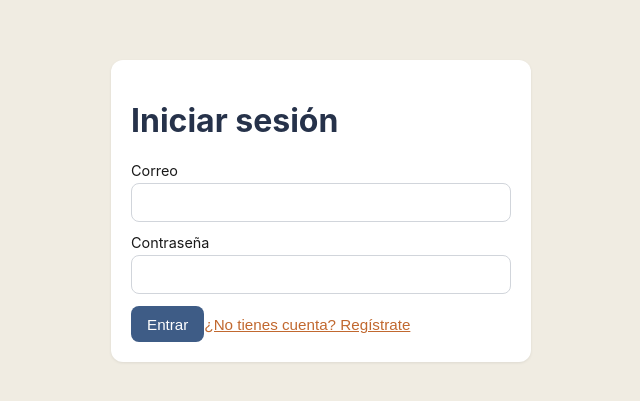
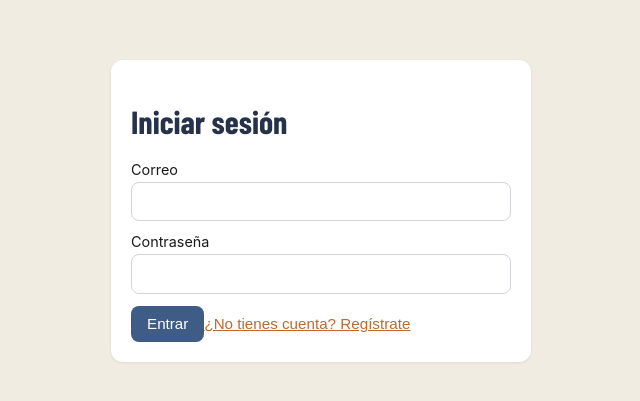
Before and after one commit to joseluisgarciarizo-del/mis-finanzas, a React (Vite) app: page / in a window 1280 px wide. Shown: the part 181-582 px from the top of the page, without its empty margins (319-959 px from the left). Built offline with nearby package versions, Linux system fonts and the light colour scheme; no server answers.

Commit message:
Update estilos.css

```diff
--- a/src/estilos.css
+++ b/src/estilos.css
@@ -226,4 +226,5 @@ button:disabled { opacity: 0.6; }
 .fila-inferior-detalle {
   font-size: 0.9rem;
 }
-h1 { color: #26324A; }
+
+h1 { color: #26324A; font-family: 'Barlow Condensed', sans-serif; }
```
